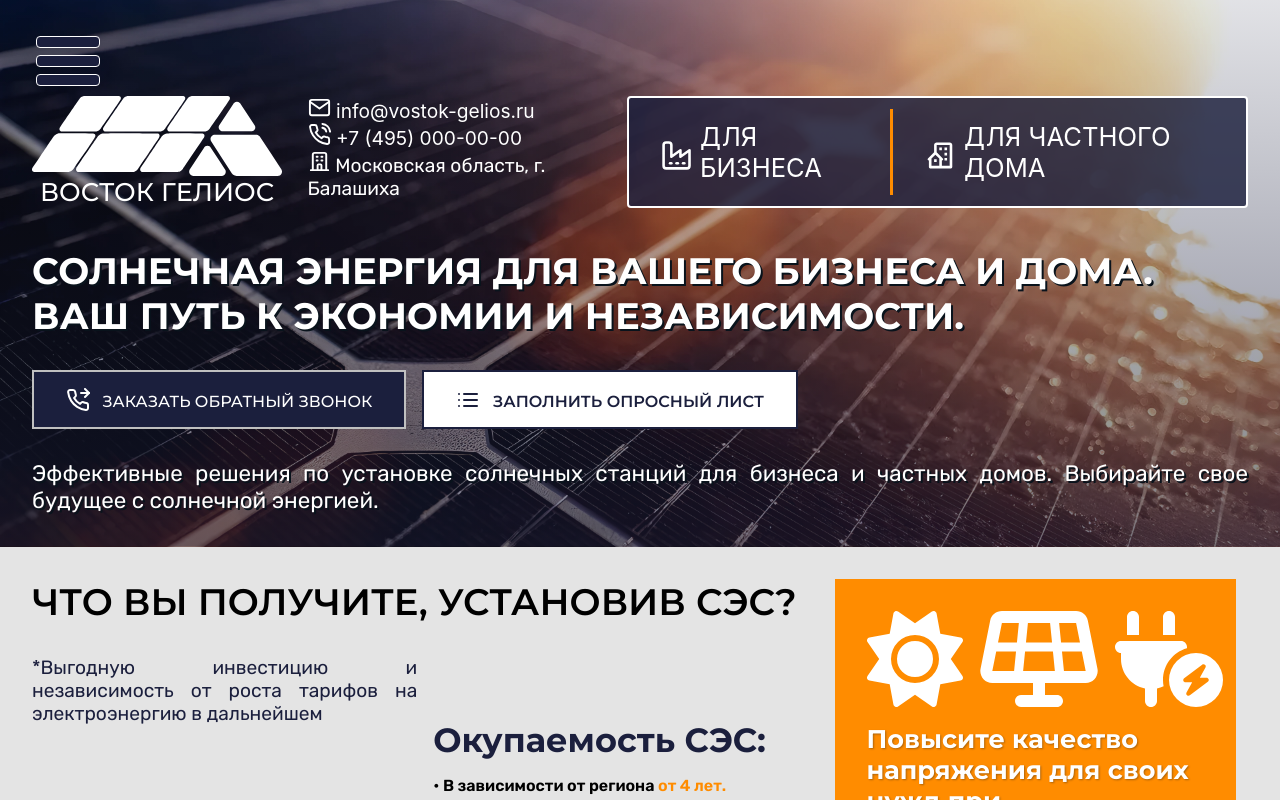
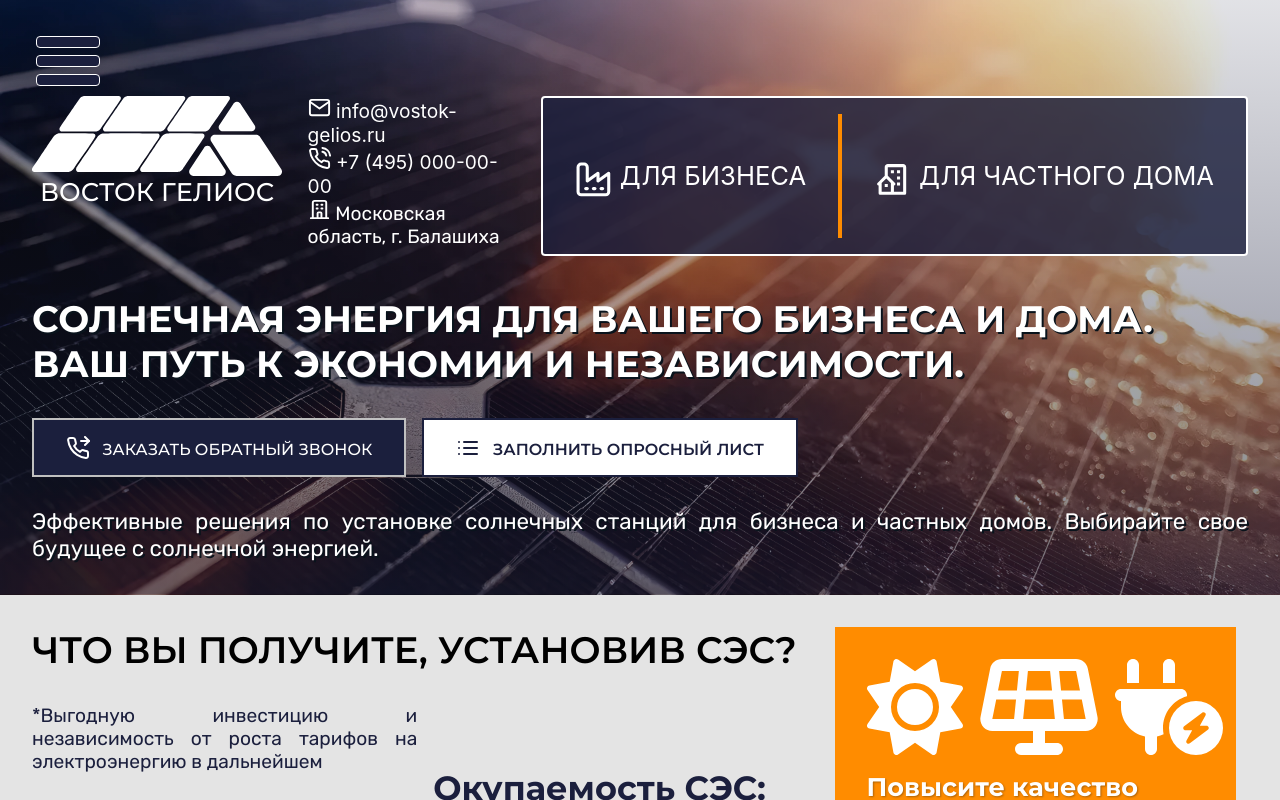
Before and after one commit to it-0f-world/vostok-gelios.ru, a React (Create React App) app: page / in a window 1280 px wide. Shown: the top 800 px of the page. Built offline with nearby package versions, Linux system fonts and the light colour scheme.

Commit message:
calendar test

```diff
--- a/src/components/pages/main/header.module.css
+++ b/src/components/pages/main/header.module.css
@@ -52,6 +52,7 @@
     flex-direction: column;
     justify-content: space-between;
     padding: 0 0 1rem;
+    flex: 1;
 }
 
 .сapContactsItem  {
--- a/src/components/pages/portfolio/portfolio-tabs.css
+++ b/src/components/pages/portfolio/portfolio-tabs.css
@@ -11,7 +11,6 @@
     justify-content: center;
     font-size: 2.3rem;
     text-transform: uppercase;
-    cursor: pointer;
 }
 
 .react-tabs__tab h2:hover {
```
